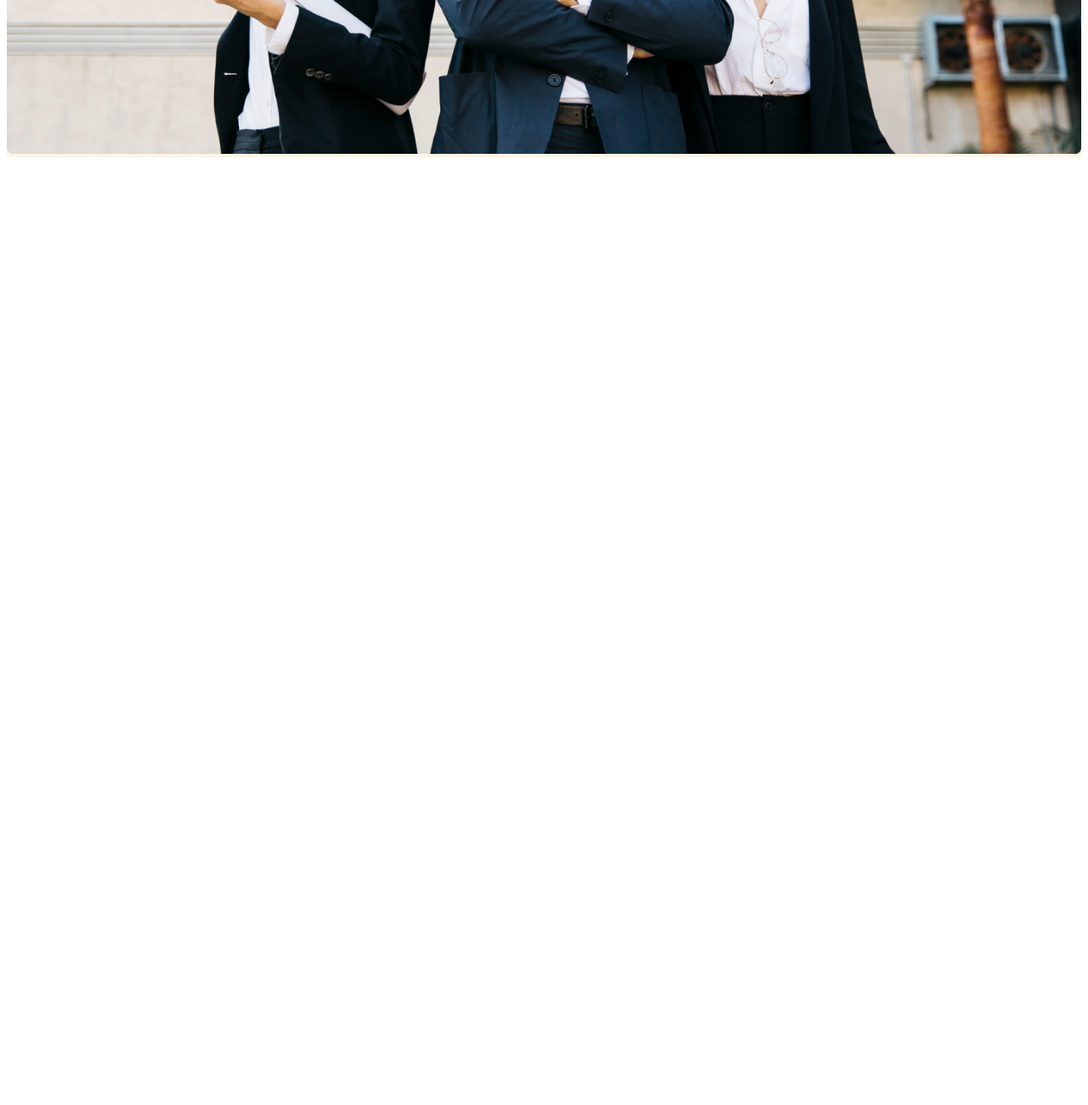
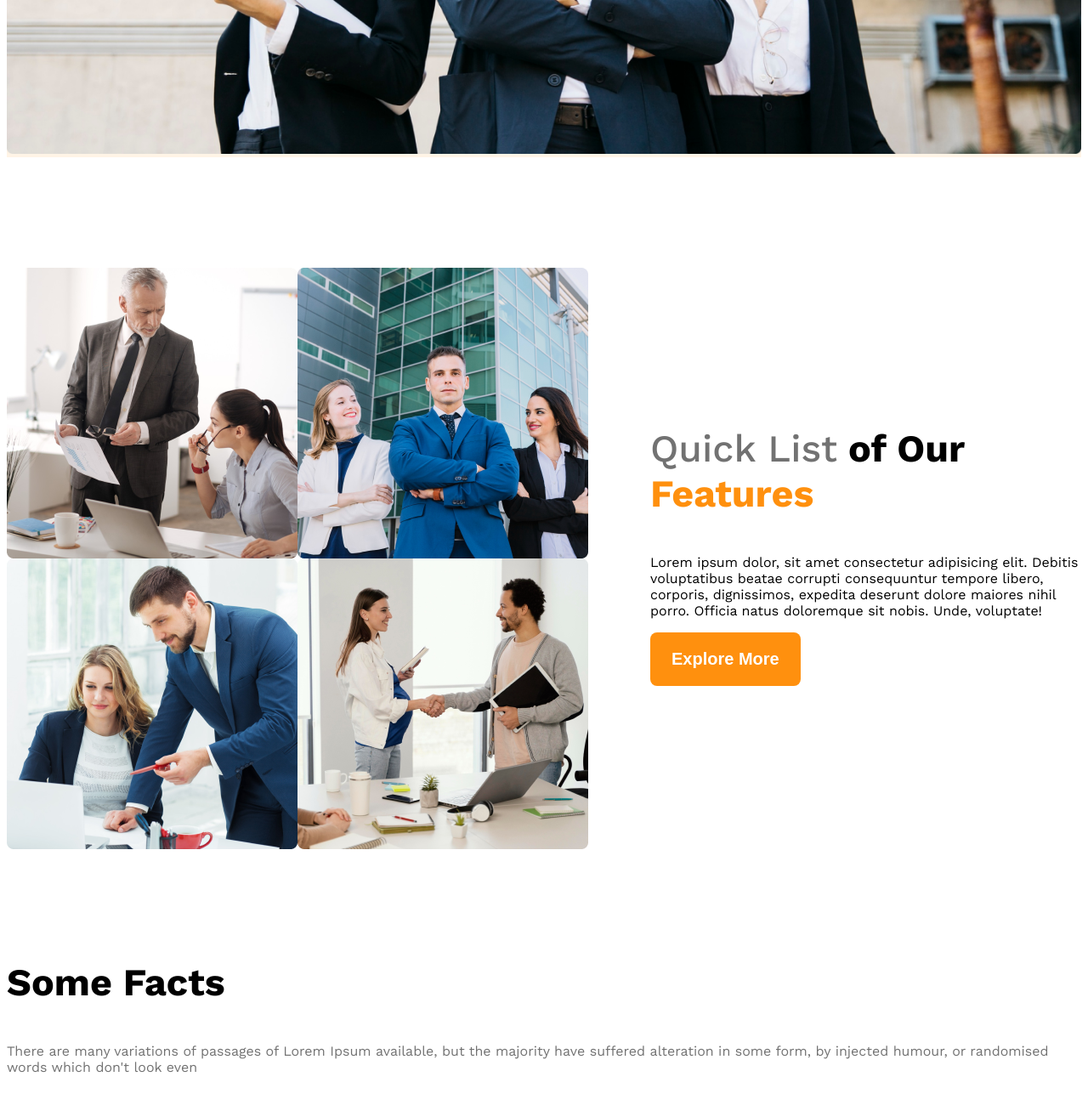
Before and after one commit to labibah-b/-b-g3-architects-website, a plain HTML site: page index.html in a window 1280 px wide. Shown: the part 1008-2308 px from the top of the page at 85% size. Before the commit the page ends 1201 px from the top, so only its background shows below. Drawn offline with nearby package versions, Linux system fonts and the light colour scheme.

Commit message:
made teams reponsive and created fact structure

```diff
--- a/index.html
+++ b/index.html
@@ -37,6 +37,27 @@
         </div>
     </header>
     <main>
+        <sections class="teams display-flex">
+            <div class="team-image-container">
+                <img src="images/team1.png" alt=""><img src="images/team2.png" alt=""><img src="images/team3.png" alt=""><img src="images/team4.png" alt="">
+            </div>
+            <div class="our-features">
+                <h3 class="feature-title"><span id = "quick-list" class="text-dark-3">Quick List</span> of Our <span class = "features text-primary">Features</span></h3>
+                <p>Lorem ipsum dolor, sit amet consectetur adipisicing elit. Debitis voluptatibus beatae corrupti consequuntur tempore libero, corporis, dignissimos, expedita deserunt dolore maiores nihil porro. Officia natus doloremque sit nobis. Unde, voluptate!
+                </p>
+                <button class="primary-btn">Explore More</button>
+            </div>
+        </sections>
+        <section>
+            <h3 class="feature-title">Some Facts</h3>
+            <p class="text-dark-3">
+                There are many variations of passages of Lorem Ipsum available, but the majority have suffered alteration in some form, by injected humour, or randomised words which don't look even
+            </p>
+        </section>
+
+        <section>
+
+        </section>
 
     </main>
     <footer>
--- a/styles/architects.css
+++ b/styles/architects.css
@@ -5,6 +5,12 @@
     font-optical-sizing: auto;
     font-weight: 400;
     font-style: normal;
+  }
+
+  main {
+    max-width: 1440px;
+    margin: 0 auto;
+    margin-top: 130px;
   }
 
 /*shared styles*/
@@ -23,6 +29,14 @@
 
 .bg-light{
     background-color: rgba(255, 144, 14, 0.1);
+}
+
+main section{
+    margin-top: 130px;
+}
+
+.text-primary{
+    color: #FF900E;
 }
 /*header styles*/
 
@@ -54,7 +68,7 @@
 
 /*banner styles*/
 .banner-content{
-    max-width: 850px;
+    max-width: 862px;
     margin: 0 auto;
     text-align: center;
 }
@@ -79,10 +93,51 @@
     width: 100%;
 }
 
+/*teams*/
+
+.teams{
+    align-items: center;
+}
+
+.team-image-container{
+    display: grid;
+    grid-template-columns: repeat(2,1fr);
+}
+
+.our-features{
+    margin-left: 73px;
+    max-width: 537px;
+}
+
+.feature-title{
+    font-size: 2.8rem;
+    font-weight: 700;
+}
+
+#quick-list{
+    font-weight: 500;
+}
 /*responsive media query*/
 
 @media screen and (max-width: 576px){
-    .navbar, .nav-links{
+    .navbar, .nav-links, .teams{
         flex-direction: column;
     }
+
+    .team-image-container{
+        grid-template-columns: repeat(1,1fr);
+    }
+
+    .our-features{
+        margin-left: 15px;
+    }
 }
+
+@media screen and (min-width: 577px) and (max-width: 992px){
+    .teams{
+        flex-direction: column;
+    }
+    .our-features{
+        margin-left: 40px auto;
+    }
+}
```
